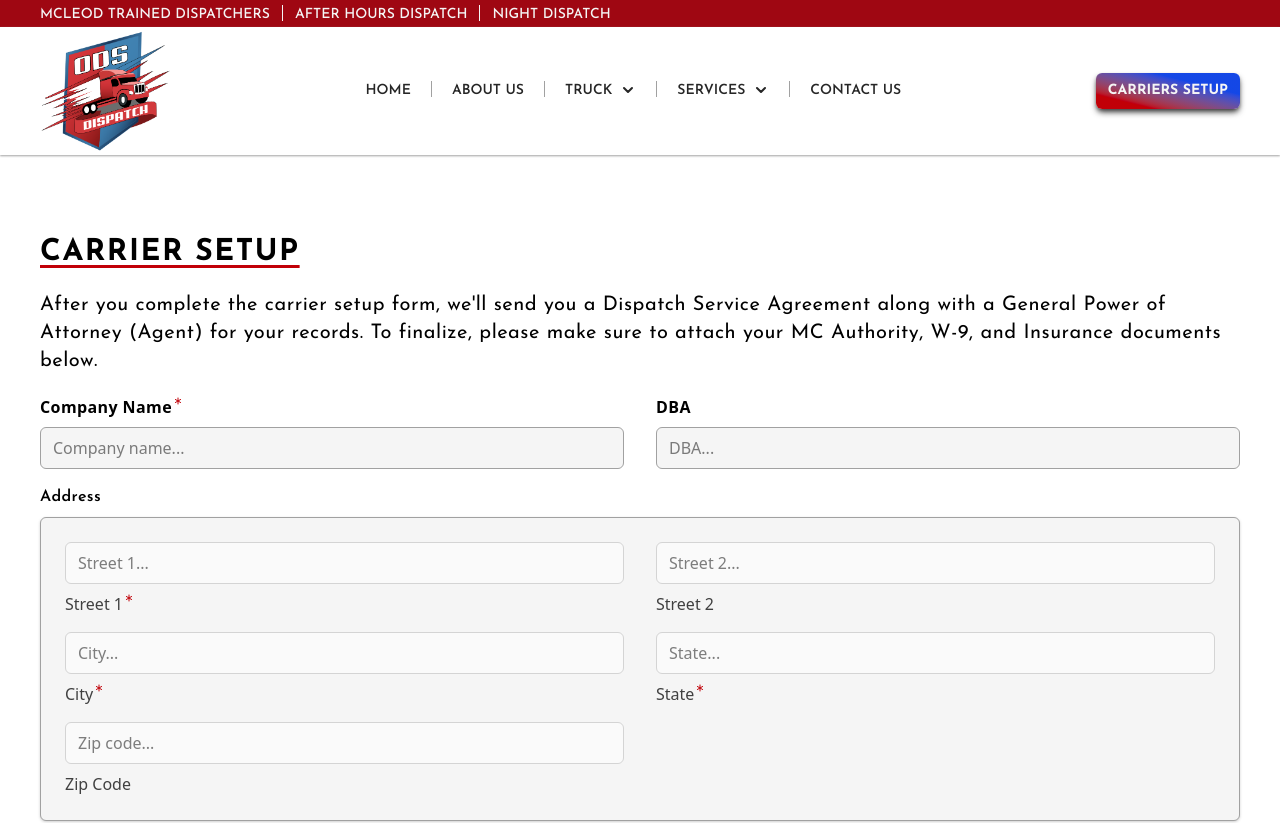
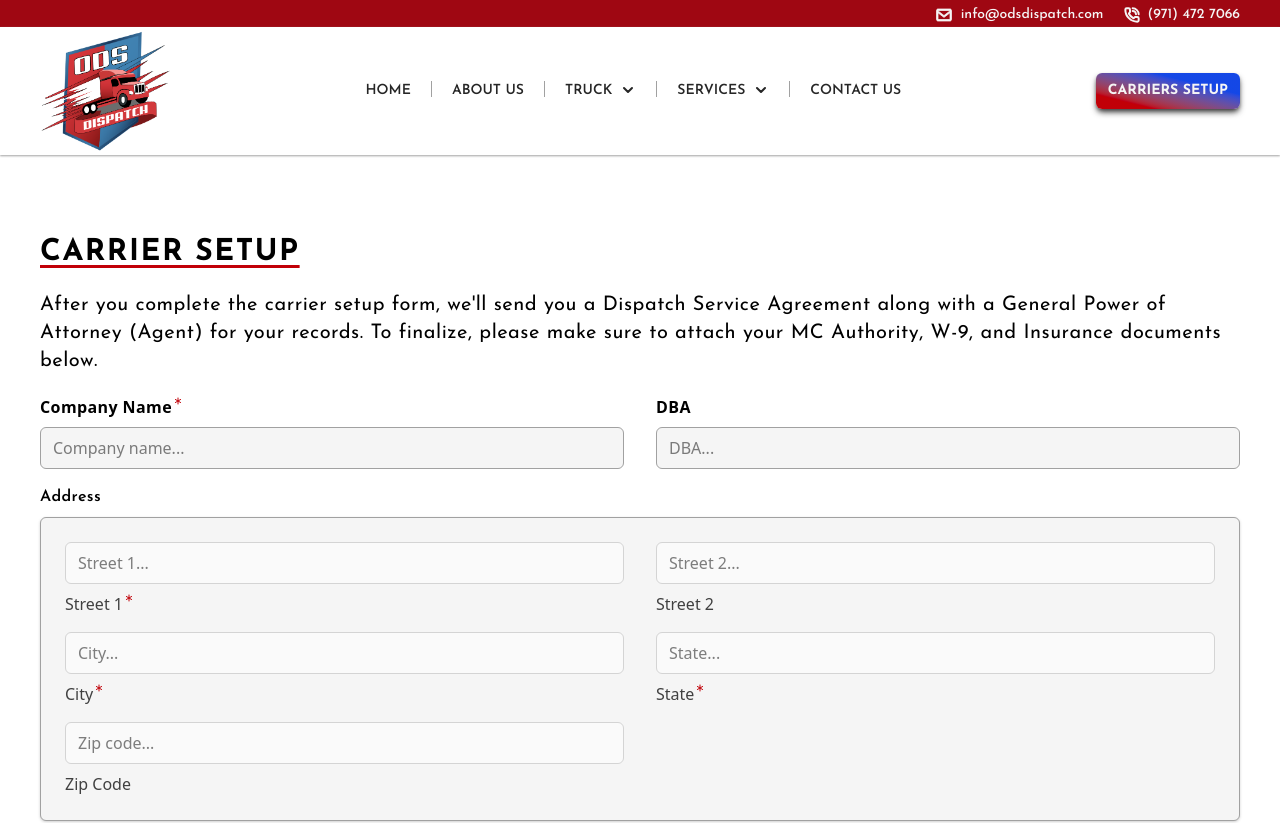
Before and after one commit to WebDeveloperODS/ods-dispatch, a React (Vite) app: page /carriers-setup in a window 1280 px wide. Shown: the top 823 px of the page. Built offline with nearby package versions, Linux system fonts and the light colour scheme.

Commit message:
Maded the mobile view

```diff
--- a/package.json
+++ b/package.json
@@ -18,6 +18,7 @@
     "react-icons": "^5.5.0",
     "react-router-dom": "^7.9.1",
     "react-router-hash-link": "^2.4.3",
+    "react-spinners": "^0.17.0",
     "tailwindcss": "^4.1.13"
   },
   "devDependencies": {
--- a/src/assets/ui/footer.jsx
+++ b/src/assets/ui/footer.jsx
@@ -13,25 +13,25 @@ import { LinkedinIcon } from "lucide-react"
 const Footer = () => {
   const trucks = [
     {
-      title: 'Dry vans', link: '/'
+      title: 'Dry vans', link: '/truck-types#dry-vans'
     },
     {
-      title: 'Straight box', link: '/'
+      title: 'Straight box', link: '/truck-types#straight-box'
     },
     {
-      title: 'Flatbed', link: '/'
+      title: 'Flatbed', link: '/truck-types#flatbed'
     },
     {
-      title: 'Hotshot', link: '/'
+      title: 'Hotshot', link: '/truck-types#hotshot'
     },
     {
-      title: 'Reefer', link: '/'
+      title: 'Reefer', link: '/truck-types#reefer'
     },
     {
-      title: 'Step Deck', link: '/'
+      title: 'Step Deck', link: '/truck-types#step-deck'
     },
     {
-      title: 'RGN & Heavy haul', link: '/'
+      title: 'RGN & Heavy haul', link: '/truck-types#rgn-heavy-haul'
     },
   ]
   return (
@@ -58,11 +58,11 @@ const Footer = () => {
             <div className="flex flex-col gap-3">
               <H3 extraCss={'text-neutral-100 font-bold capitalize tracking-wider'}>Others</H3>
               <a className="text-neutral-100 flex items-start gap-2 w-fit underline decoration-1 decoration-transparent underline-offset-6 transition-all ease-in-out duration-300 hover:scale-[1.05] hover:decoration-red-800"
-                href={''}>
+                href={'tel:+19714727066'}>
                 <PhoneCall className="h-4 w-auto mt-[0.175em]" /> (971) 472 7066
               </a>
               <a className="text-neutral-100 flex items-start gap-2 w-fit underline decoration-1 decoration-transparent underline-offset-6 transition-all ease-in-out duration-300 hover:scale-[1.05] hover:decoration-red-800"
-                href={''}>
+                href={'mailto:info@odsdispatch.com'}>
                 <MailIcon className="h-4 w-auto mt-[0.175em]" /> info@odsdispatch.com
               </a>
               <a className="text-neutral-100 flex items-start gap-2 w-fit underline decoration-1 decoration-transparent underline-offset-6 transition-all ease-in-out duration-300 hover:scale-[1.05] hover:decoration-red-800"
--- a/src/assets/ui/header.jsx
+++ b/src/assets/ui/header.jsx
@@ -9,6 +9,8 @@ import { useLocation } from "react-router-dom";
 import { HashLink } from "react-router-hash-link";
 import SideBar from "./sidebar"
 import { PageButton } from "./components/buttons";
+import { PhoneCallIcon } from "lucide-react";
+import { BiEnvelope } from "react-icons/bi";
 
 export default function Header() {
   const [callSticky, setCallSticky] = useState(false);
@@ -55,12 +57,10 @@ export default function Header() {
     <>
     <div className="relative flex flex-col">
       <div className="hidden lg:block bg-red-800">
-        <div className="container flex place-items-center items-center gap-3 pt-[5px] pb-[2px]">
-          <a href="/" className="text-neutral-100 font-[500] text-sm uppercase hover:text-neutral-100 hover:stroke-3 cursor-pointer">MCLEOD TRAINED DISPATCHERS</a>
-          <div className="border-r-1 border-neutral-100 h-4 -mt-1"/>
-          <a href="/" className="text-neutral-100 font-[500] text-sm uppercase hover:text-neutral-100 hover:stroke-3 cursor-pointer">After hours dispatch</a>
-          <div className="border-r-1 border-neutral-100 h-4 -mt-1"/>
-          <a href="/" className="text-neutral-100 font-[500] text-sm uppercase hover:text-neutral-100 hover:stroke-3 cursor-pointer">Night dispatch</a>
+        <div className="container flex justify-end items-center gap-5 pt-[5px] pb-[2px]">
+          <a href="mailto:info@odsdispatch.com" className="flex items-center gap-2 text-neutral-100 font-[500] text-sm hover:text-neutral-100 hover:stroke-3 cursor-pointer"><BiEnvelope className="w-[18px] h-auto stroke-1" />info@odsdispatch.com</a>
+
+          <a href="tel:+19714727066" className="flex items-center gap-2 text-neutral-100 font-[500] text-sm uppercase hover:text-neutral-100 hover:stroke-3 cursor-pointer"><PhoneCallIcon className="w-[16px] h-auto stroke-3"/> (971) 472 7066 </a>
         </div>
       </div>
       <div className={`w-full transition-all ease-in-out duration-300 ${callSticky ? 'fixed top-0 z-50 bg-white py-1 translate-y-0 shadow-sm shadow-neutral-300': carriersCheck ? 'top-0 relative shadow-xs shadow-neutral-400':'absolute top-0 lg:top-7 z-10'} left-0 right-0 `}>
--- a/src/pages/carriers-setup.jsx
+++ b/src/pages/carriers-setup.jsx
@@ -3,6 +3,7 @@ import { H1, H3 } from '../assets/ui/components/heading-1';
 import { Trash2, Asterisk, X } from 'lucide-react';
 import { submitCarrierData } from '../assets/api/backend-api';
 import { FaTruckLoading } from 'react-icons/fa';
+import { ClipLoader } from 'react-spinners';
 
 // Truck Details Component
 const TruckDetails = ({ index, truck, updateTruck, removeTruck, count }) => {
@@ -839,9 +840,9 @@ const CarriersSetup = () => {
           </button>
         </div>
         {
-          submission ? <div className='absolute top-0 left-0 w-full h-full bg-neutral-500/50 flex flex-col items-center justify-center'>
-            <FaTruckLoading />
-            <h3>Submitting</h3>
+          submission ? <div className='fixed top-0 left-0 w-full h-full bg-neutral-800/60 flex flex-col items-center justify-center'>
+            <ClipLoader size={60} color='white' speedMultiplier={0.75}  cssOverride={{borderWidth: '5px',}}/>
+            <h3 className='text-white tracking-wider text-lg font-bold mt-3'>Submitting...</h3>
           </div> : null
         }
       </form>
```
Also changed, not shown: 1 other file (tests, documents, lock files or other folders).
